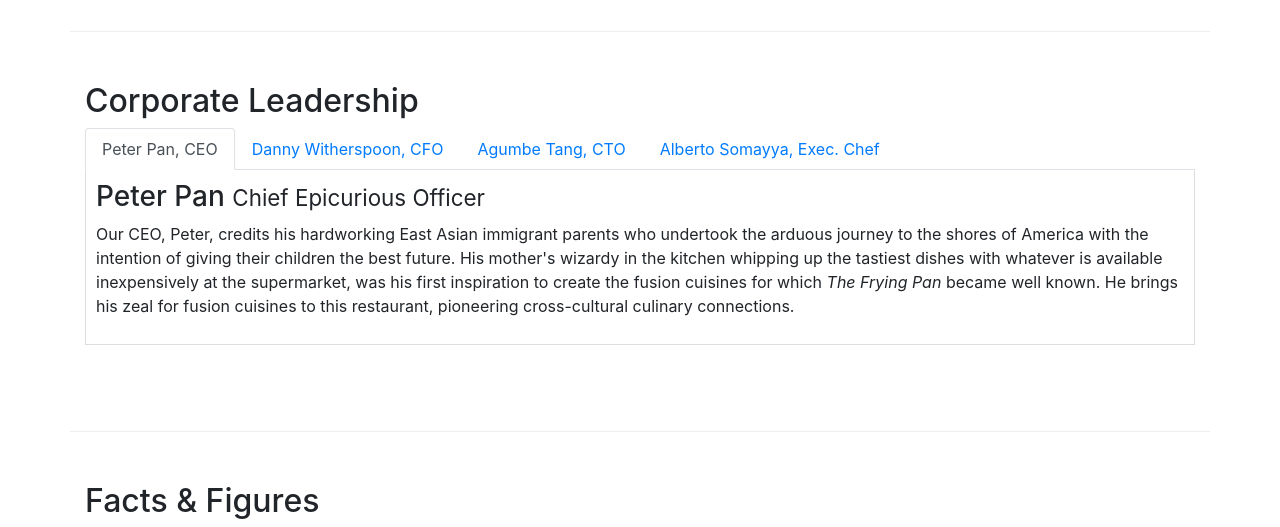
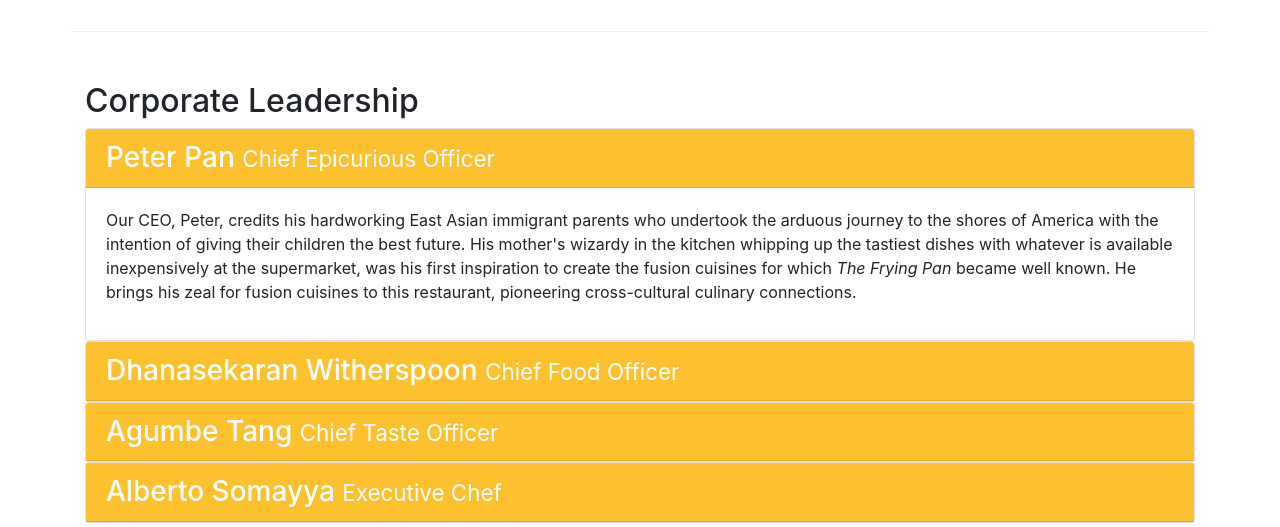
Before and after one commit to TheHoang17/FER201m_Exercise, a website: page aboutus.html in a window 1280 px wide. Shown: the part 960-1487 px from the top of the page. Drawn offline with nearby package versions, Linux system fonts and the light colour scheme.

Commit message:
Accordion

```diff
--- a/aboutus.html
+++ b/aboutus.html
@@ -25,10 +25,14 @@
             <a class="navbar-brand mr-auto" href="#"><img src="img/img/logo.png" height="30" width="41"></a>
             <div class="collapse navbar-collapse" id="Navbar">
                 <ul class="navbar-nav mr-auto">
-                    <li class="nav-item"><a class="nav-link" href="./index.html"><span class="fa fa-home fa-lg"></span> Home</a></li>
-                    <li class="nav-item active"><a class="nav-link" href="aboutus.html"><span class="fa fa-info fa-lg"></span> About</a></li>
-                    <li class="nav-item"><a class="nav-link" href="#"><span class="fa fa-list fa-lg"></span> Menu</a></li>
-                    <li class="nav-item"><a class="nav-link" href="contactus.html"><span class="fa fa-address-card fa-lg"></span> Contact</a></li>
+                    <li class="nav-item"><a class="nav-link" href="./index.html"><span class="fa fa-home fa-lg"></span>
+                            Home</a></li>
+                    <li class="nav-item active"><a class="nav-link" href="aboutus.html"><span
+                                class="fa fa-info fa-lg"></span> About</a></li>
+                    <li class="nav-item"><a class="nav-link" href="#"><span class="fa fa-list fa-lg"></span> Menu</a>
+                    </li>
+                    <li class="nav-item"><a class="nav-link" href="contactus.html"><span
+                                class="fa fa-address-card fa-lg"></span> Contact</a></li>
                 </ul>
             </div>
 
@@ -41,7 +45,8 @@
             <div class="row row-header">
                 <div class="col-12 col-sm-6">
                     <h1>Ristorante con Fusion</h1>
-                    <p>We take inspiration from the World's best cuisines, and create a unique fusion experience. Our lipsmacking creations will tickle your culinary senses!</p>
+                    <p>We take inspiration from the World's best cuisines, and create a unique fusion experience. Our
+                        lipsmacking creations will tickle your culinary senses!</p>
                 </div>
                 <div class="col-12 col-sm align-self-center">
                     <img src="img/img/logo.png" class="img-fluid">
@@ -65,8 +70,13 @@
         <div class="row row-content">
             <div class="col-12 col-sm-6 col-md-6">
                 <h2>Our History</h2>
-                <p>Started in 2010, Ristorante con Fusion quickly established itself as a culinary icon par excellence in Hong Kong. With its unique brand of world fusion cuisine that can be found nowhere else, it enjoys patronage from the A-list clientele in Hong Kong.  Featuring four of the best three-star Michelin chefs in the world, you never know what will arrive on your plate the next time you visit us.</p>
-                <p>The restaurant traces its humble beginnings to <em>The Frying Pan</em>, a successful chain started by our CEO, Mr. Peter Pan, that featured for the first time the world's best cuisines in a pan.</p>
+                <p>Started in 2010, Ristorante con Fusion quickly established itself as a culinary icon par excellence
+                    in Hong Kong. With its unique brand of world fusion cuisine that can be found nowhere else, it
+                    enjoys patronage from the A-list clientele in Hong Kong. Featuring four of the best three-star
+                    Michelin chefs in the world, you never know what will arrive on your plate the next time you visit
+                    us.</p>
+                <p>The restaurant traces its humble beginnings to <em>The Frying Pan</em>, a successful chain started by
+                    our CEO, Mr. Peter Pan, that featured for the first time the world's best cuisines in a pan.</p>
             </div>
             <div class="col-12 col-sm-6">
                 <div class="card">
@@ -107,51 +117,93 @@
                     <div>
                         <h2>Corporate Leadership</h2>
 
-
-                        <ul class="nav nav-tabs">
-                            <li class="nav-item">
-                              <a class="nav-link active" href="#peter"
-                                role="tab" data-toggle="tab">Peter Pan, CEO</a>
-                            </li>
-                            <li class="nav-item">
-                              <a class="nav-link" href="#danny" role="tab"
-                                data-toggle="tab">Danny Witherspoon, CFO</a>
-                            </li>
-                            <li class="nav-item">
-                              <a class="nav-link" href="#agumbe"role="tab"
-                                data-toggle="tab">Agumbe Tang, CTO</a>
-                            </li>
-                            <li class="nav-item">
-                              <a class="nav-link" href="#alberto" role="tab"
-                                data-toggle="tab">Alberto Somayya, Exec. Chef</a>
-                            </li>
-                        </ul>
-
-                        <div class="tab-content">
-                            <div role="tabpanel" class="tab-pane fade show active" id="peter">
-                                <h3>Peter Pan <small>Chief Epicurious Officer</small></h3>
-                                <div class="d-none d-sm-block">
-                                    <p>Our CEO, Peter, credits his hardworking East Asian immigrant parents who undertook the arduous journey to the shores of America with the intention of giving their children the best future. His mother's wizardy in the kitchen whipping up the tastiest dishes with whatever is available inexpensively at the supermarket, was his first inspiration to create the fusion cuisines for which <em>The Frying Pan</em> became well known. He brings his zeal for fusion cuisines to this restaurant, pioneering cross-cultural culinary connections.</p>
+                        <div id="accordion">
+                            <div class="card">
+                                <div class="card-header" role="tab" id="peterhead">
+                                    <h3 class="mb-0">
+                                        <a data-toggle="collapse" data-target="#peter">
+                                            Peter Pan <small>Chief Epicurious Officer</small>
+                                        </a>
+                                    </h3>
+                                </div>
+                                <div class="collapse show" id="peter" data-parent="#accordion">
+                                    <div class="card-body">
+                                        <p class="d-none d-sm-block">Our CEO, Peter, credits his hardworking East Asian
+                                            immigrant parents who undertook the arduous journey to the shores of America
+                                            with the intention of giving their children the best future. His mother's
+                                            wizardy in the kitchen whipping up the tastiest dishes with whatever is
+                                            available inexpensively at the supermarket, was his first inspiration to
+                                            create the fusion cuisines for which <em>The Frying Pan</em> became well
+                                            known. He brings his zeal for fusion cuisines to this restaurant, pioneering
+                                            cross-cultural culinary connections.</p>
                                     </div>
                                 </div>
-                            <div role="tabpanel" class="tab-pane fade " id="danny">
-                                <h3>Dhanasekaran Witherspoon <small>Chief Food Officer</small></h3>
-                                <div class="d-none d-sm-block">
-                                    <p>Our CFO, Danny, as he is affectionately referred to by his colleagues, comes from a long established family tradition in farming and produce. His experiences growing up on a farm in the Australian outback gave him great appreciation for varieties of food sources. As he puts it in his own words, <em>Everything that runs, wins, and everything that stays, pays!</em></p>
+                            </div>
+                            <div class="card">
+                                <div class="card-header" role="tab" id="dannyhead">
+                                    <h3 class="mb-0">
+                                        <a class="collapsed" data-toggle="collapse" data-target="#danny">
+                                            Dhanasekaran Witherspoon <small>Chief Food Officer</small>
+                                        </a>
+                                    </h3>
+                                </div>
+                                <div class="collapse" id="danny" data-parent="#accordion">
+                                    <div class="card-body">
+                                        <p class="d-none d-sm-block">Our CFO, Danny, as he is affectionately referred to
+                                            by his colleagues, comes from a long established family tradition in farming
+                                            and produce. His experiences growing up on a farm in the Australian outback
+                                            gave him great appreciation for varieties of food sources. As he puts it in
+                                            his own words, <em>Everything that runs, wins, and everything that stays,
+                                                pays!</em></p>
                                     </div>
                                 </div>
-                            <div role="tabpanel" class="tab-pane fade " id="agumbe">
-                                <h3>Agumbe Tang <small>Chief Taste Officer</small></h3>
-                                <div class="d-none d-sm-block">
-                                    <p>Blessed with the most discerning gustatory sense, Agumbe, our CTO, personally ensures that every dish that we serve meets his exacting tastes. Our chefs dread the tongue lashing that ensues if their dish does not meet his exacting standards. He lives by his motto, <em>You click only if you survive my lick.</em></p>
+                            </div>
+                            <div class="card">
+                                <div class="card-header" role="tab" id="agumbehead">
+                                    <h3 class="mb-0">
+                                        <a class="collapsed" data-toggle="collapse" data-target="#agumbe">
+                                            Agumbe Tang <small>Chief Taste Officer</small>
+                                        </a>
+                                    </h3>
+                                </div>
+                                <div class="collapse" id="agumbe" data-parent="#accordion">
+                                    <div class="card-body">
+                                        <p class="d-none d-sm-block">
+                                        <p>Blessed with the most discerning gustatory sense, Agumbe, our CTO, personally
+                                            ensures that every dish that we serve meets his exacting tastes. Our chefs
+                                            dread the tongue lashing that ensues if their dish does not meet his
+                                            exacting standards. He lives by his motto, <em>You click only if you survive
+                                                my lick.</em></p>
                                     </div>
                                 </div>
-                            <div role="tabpanel" class="tab-pane fade " id="alberto">
-                                <h3>Alberto Somayya <small>Executive Chef</small></h3>
-                                <div class="d-none d-sm-block">
-                                    <p>Award winning three-star Michelin chef with wide International experience having worked closely with whos-who in the culinary world, he specializes in creating mouthwatering Indo-Italian fusion experiences. He says, <em>Put together the cuisines from the two craziest cultures, and you get a winning hit! Amma Mia!</em></p>
+                            </div>
+                            <div class="card">
+                                <div class="card-header" role="tab" id="albertohead">
+                                    <h3 class="mb-0">
+                                        <a class="collapsed" data-toggle="collapse" data-target="#alberto">
+                                            Alberto Somayya <small>Executive Chef</small>
+                                        </a>
+                                    </h3>
+                                </div>
+                                <div class="collapse" id="alberto" data-parent="#accordion">
+                                    <div class="card-body">
+                                        <p class="d-none d-sm-block">Award winning three-star Michelin chef with wide
+                                            International experience having worked closely with whos-who in the culinary
+                                            world, he specializes in creating mouthwatering Indo-Italian fusion
+                                            experiences. He says, <em>Put together the cuisines from the two craziest
+                                                cultures, and you get a winning hit! Amma Mia!</em></p>
                                     </div>
                                 </div>
+                            </div>
+
+
+
+                        </div>
+
+
+                    </div>
+
+
                 </div>
 
             </div>
@@ -238,11 +290,16 @@
                 </div>
                 <div class="col-12 col-sm-4 align-self-center">
                     <div class="text-center">
-                        <a class="btn btn-social-icon btn-google" href="http://google.com/+"><i class="fa fa-google-plus"></i></a>
-                        <a class="btn btn-social-icon btn-facebook" href="http://www.facebook.com/profile.php?id="><i class="fa fa-facebook"></i></a>
-                        <a class="btn btn-social-icon btn-linkedin" href="http://www.linkedin.com/in/"><i class="fa fa-linkedin"></i></a>
-                        <a class="btn btn-social-icon btn-twitter" href="http://twitter.com/"><i class="fa fa-twitter"></i></a>
-                        <a class="btn btn-social-icon btn-google" href="http://youtube.com/"><i class="fa fa-youtube"></i></a>
+                        <a class="btn btn-social-icon btn-google" href="http://google.com/+"><i
+                                class="fa fa-google-plus"></i></a>
+                        <a class="btn btn-social-icon btn-facebook" href="http://www.facebook.com/profile.php?id="><i
+                                class="fa fa-facebook"></i></a>
+                        <a class="btn btn-social-icon btn-linkedin" href="http://www.linkedin.com/in/"><i
+                                class="fa fa-linkedin"></i></a>
+                        <a class="btn btn-social-icon btn-twitter" href="http://twitter.com/"><i
+                                class="fa fa-twitter"></i></a>
+                        <a class="btn btn-social-icon btn-google" href="http://youtube.com/"><i
+                                class="fa fa-youtube"></i></a>
                         <a class="btn btn-social-icon" href="mailto:"><i class="fa fa-envelope-o"></i></a>
                     </div>
 
```
Lines whose indentation alone changed are shown as unchanged.
